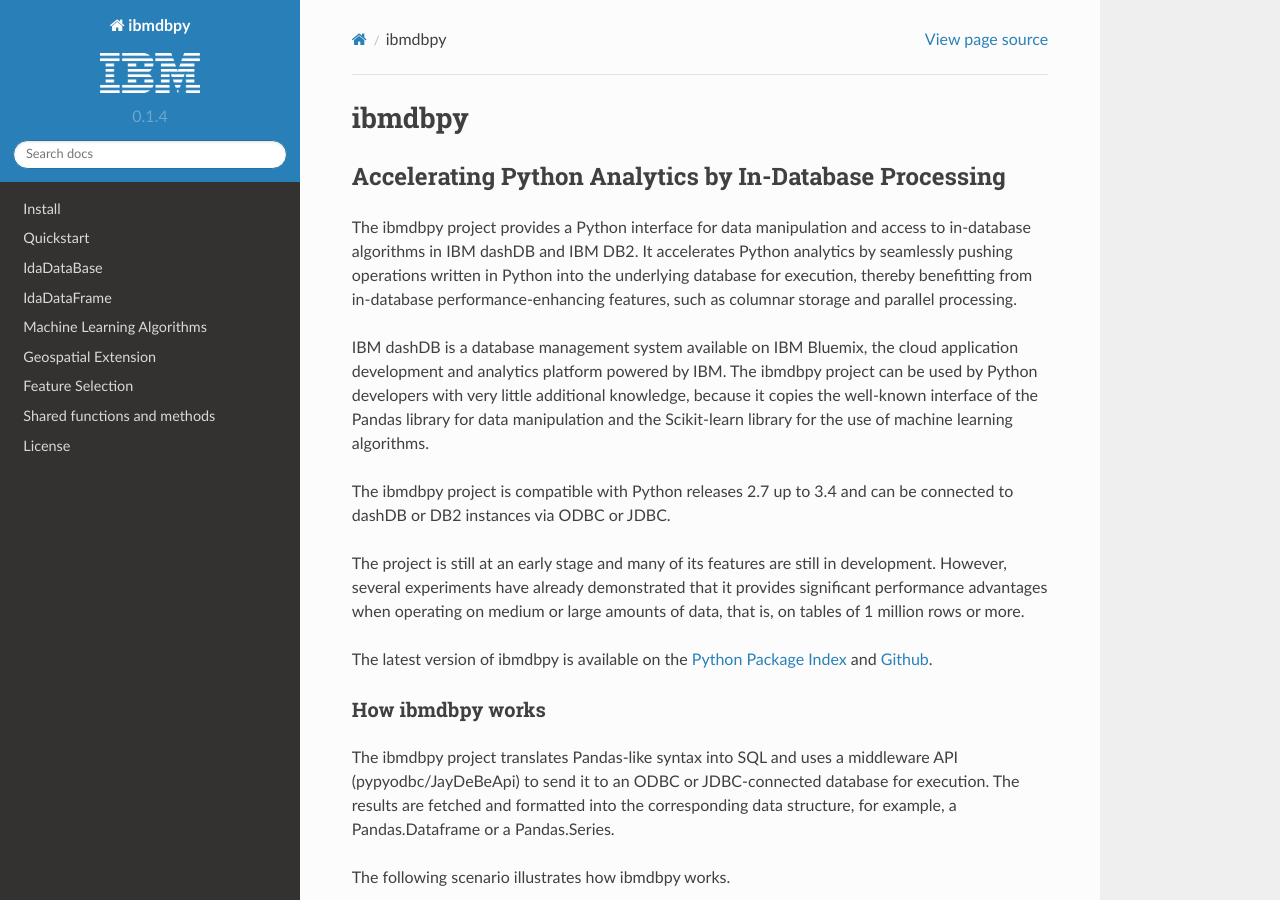
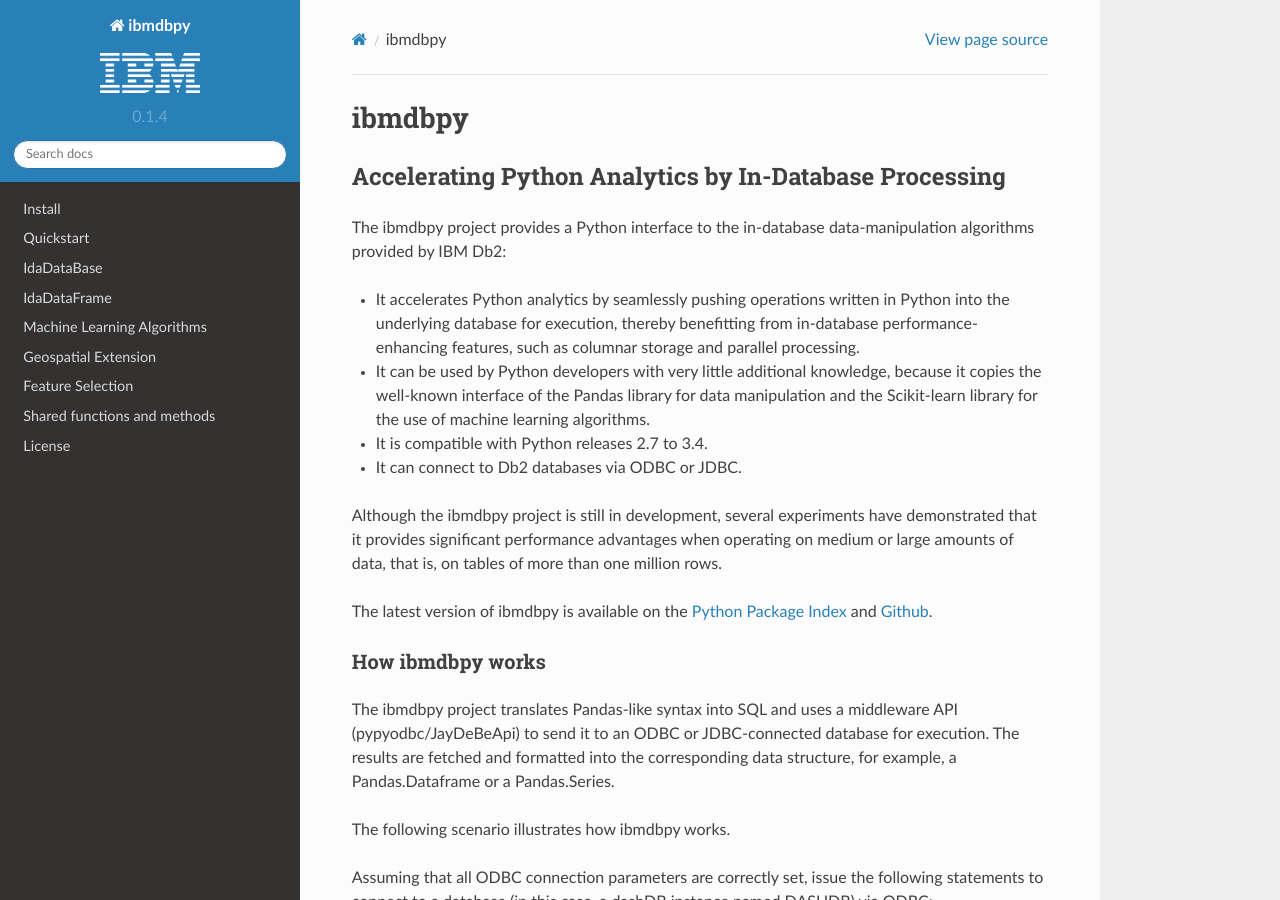
Before and after one commit to ibmdbanalytics/ibmdbpy, a Sphinx documentation site: the page built from docs/source/index.rst, in a window 1280 px wide and 900 px high. Built offline with Sphinx 7.4.7 and the Read the Docs theme 2.0.0, drawn with Linux system fonts in a browser that asks for light colours; formulas are drawn with MathJax 3; some of the changed text lies outside the part shown.

Commit message:
Add files via upload
Updates from Craig Blaha

```diff
--- a/docs/source/index.rst
+++ b/docs/source/index.rst
@@ -15,13 +15,14 @@
 Accelerating Python Analytics by In-Database Processing
 =======================================================
 
-The ibmdbpy project provides a Python interface for data manipulation and access to in-database algorithms in IBM dashDB and IBM DB2. It accelerates Python analytics by seamlessly pushing operations written in Python into the underlying database for execution, thereby benefitting from in-database performance-enhancing features, such as columnar storage and parallel processing.
+The ibmdbpy project provides a Python interface to the in-database data-manipulation algorithms provided by IBM Db2:
 
-IBM dashDB is a database management system available on IBM Bluemix, the cloud application development and analytics platform powered by IBM. The ibmdbpy project can be used by Python developers with very little additional knowledge, because it copies the well-known interface of the Pandas library for data manipulation and the Scikit-learn library for the use of machine learning algorithms.
+* It accelerates Python analytics by seamlessly pushing operations written in Python into the underlying database for execution, thereby benefitting from in-database performance-enhancing features, such as columnar storage and parallel processing.
+* It can be used by Python developers with very little additional knowledge, because it copies the well-known interface of the Pandas library for data manipulation and the Scikit-learn library for the use of machine learning algorithms.
+* It is compatible with Python releases 2.7 to 3.4.
+* It can connect to Db2 databases via ODBC or JDBC.
 
-The ibmdbpy project is compatible with Python releases 2.7 up to 3.4 and can be connected to dashDB or DB2 instances via ODBC or JDBC.
-
-The project is still at an early stage and many of its features are still in development. However, several experiments have already demonstrated that it provides significant performance advantages when operating on medium or large amounts of data, that is, on tables of 1 million rows or more.
+Although the ibmdbpy project is still in development, several experiments have demonstrated that it provides significant performance advantages when operating on medium or large amounts of data, that is, on tables of more than one million rows.
 
 The latest version of ibmdbpy is available on the `Python Package Index`__ and Github_.
 
```
Also changed, not shown: other parts of docs/source/index.rst (+0 -4 lines).
